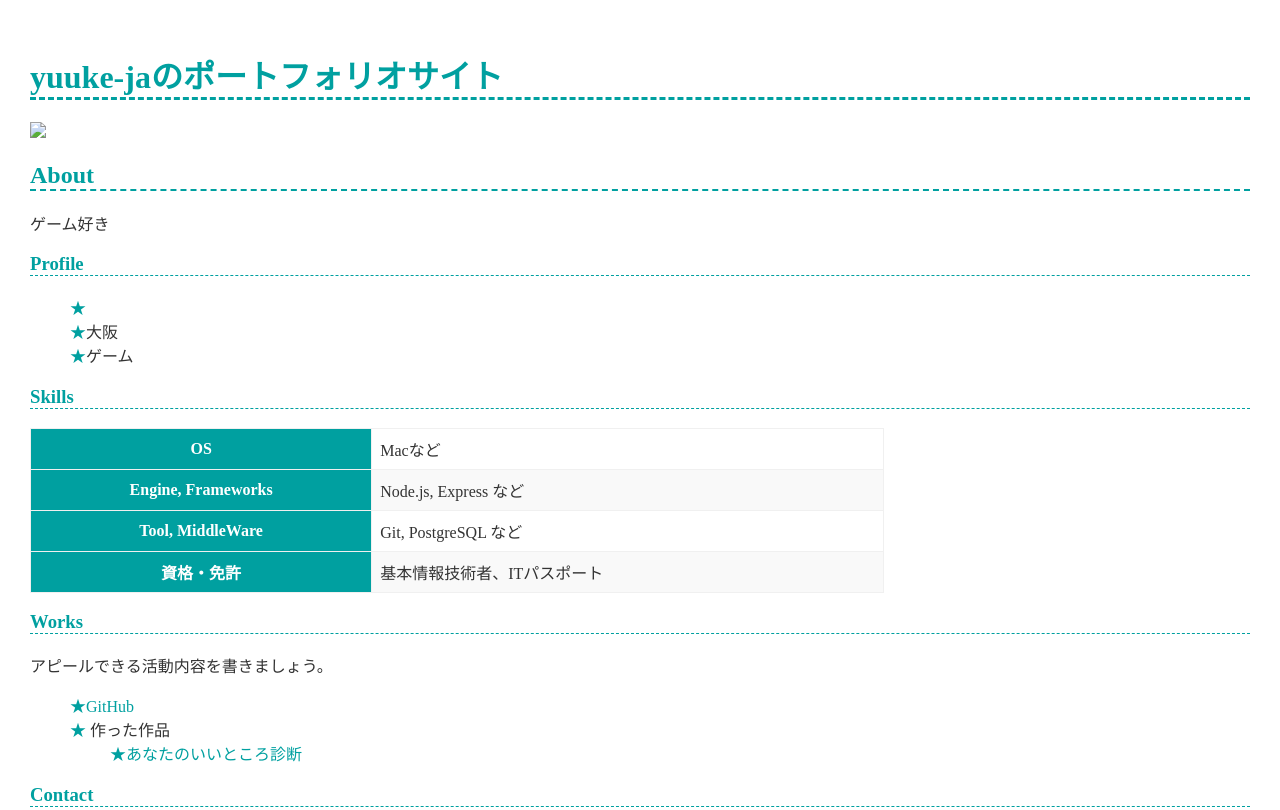
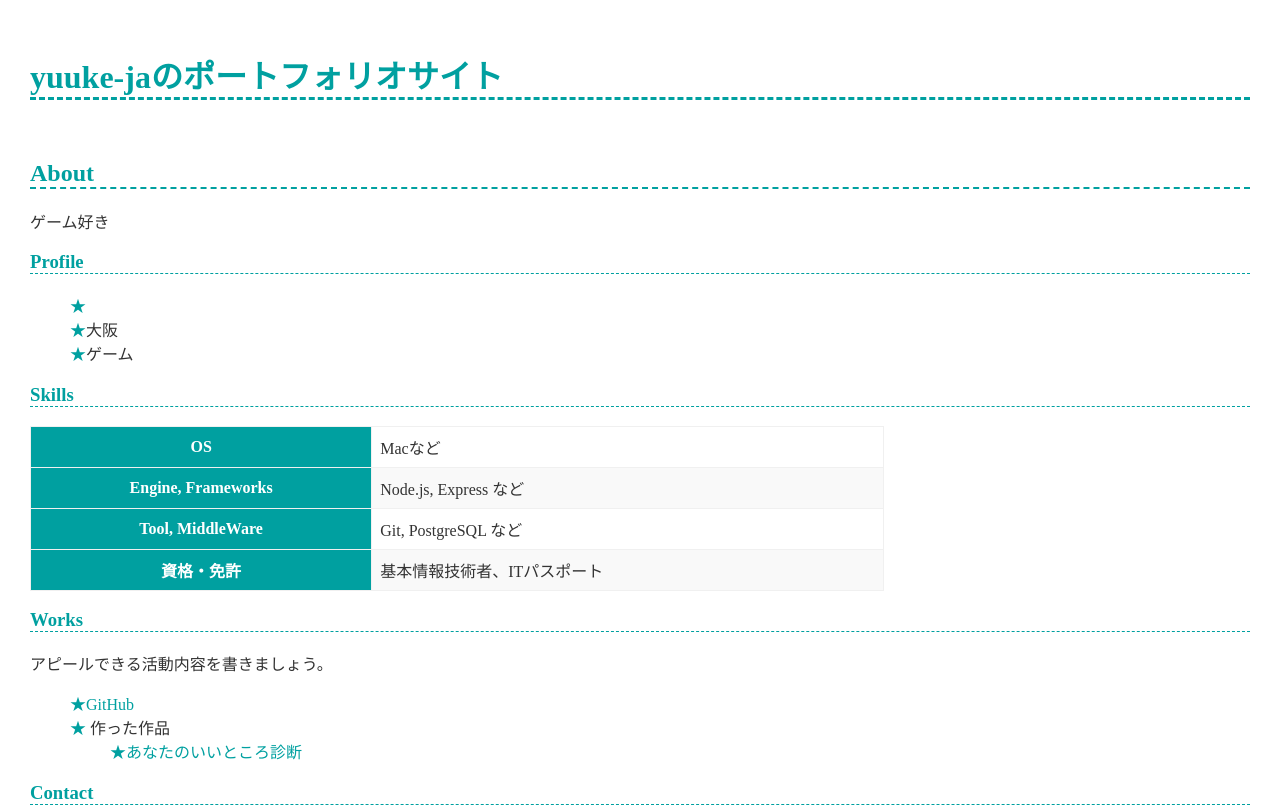
Before and after one commit to yuuke-ja/yuuke-ja.github.io, a plain HTML site: page index.html in a window 1280 px wide. Shown: the top 810 px of the page. Drawn offline with Linux system fonts and the light colour scheme.

Commit message:
Update index.html

```diff
--- a/index.html
+++ b/index.html
@@ -8,7 +8,7 @@
   </head>
   <body>
     <h1>yuuke-jaのポートフォリオサイト</h1>
-   <img src="28a17baaa6a8729b952c85098468773099b3a641"width="500">
+   <img src=""width="500">
     <h2>About</h2>
     <p>
       ゲーム好き
```
